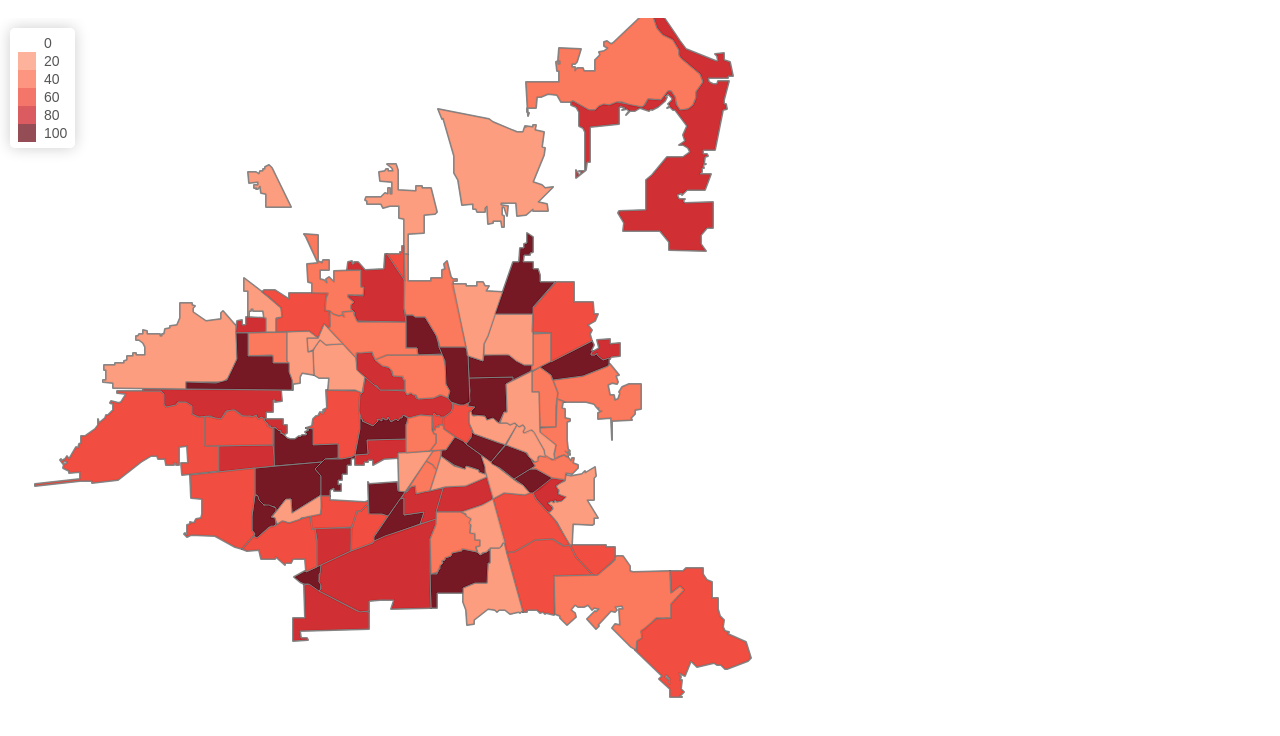
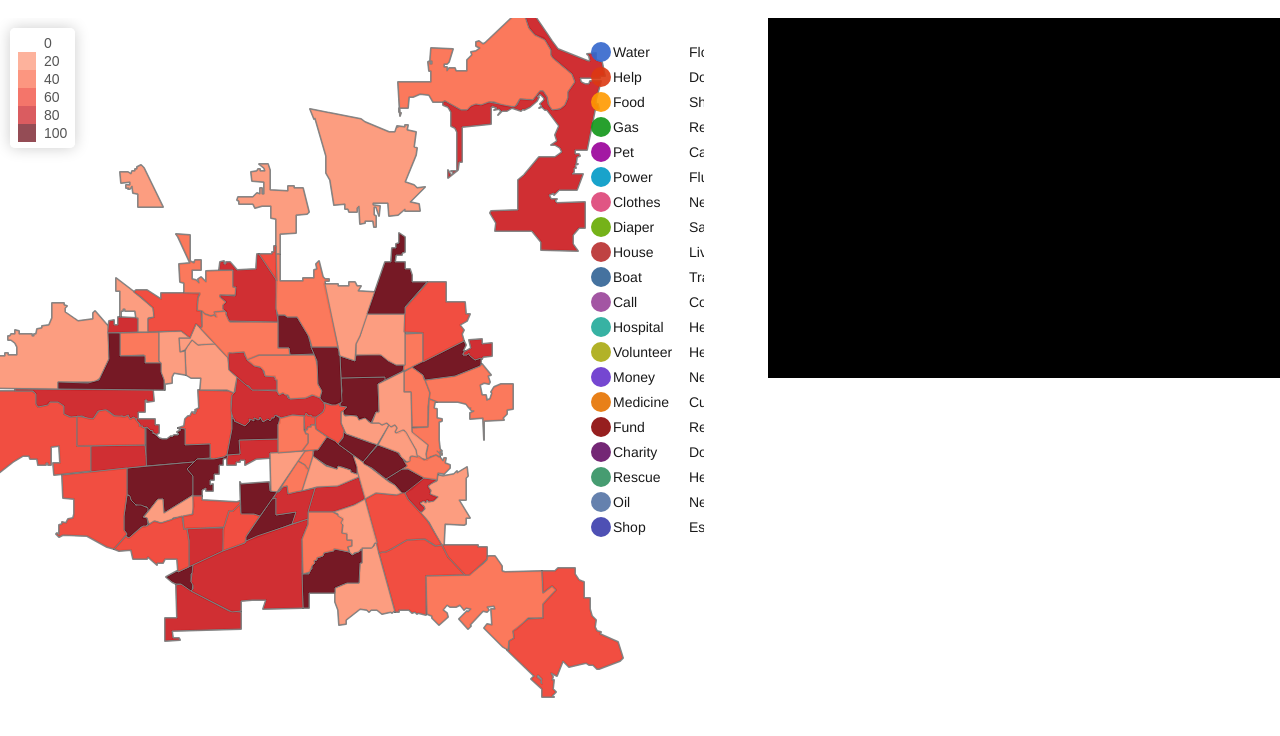
Before and after one commit to litpuvn/hurricane-need-vis, a plain HTML site: page index.html in a window 1280 px wide. Shown: the part 54-790 px from the top of the page. Drawn offline with nearby package versions, Linux system fonts and the light colour scheme.

Commit message:
Add files via upload

```diff
--- a/main/main.css
+++ b/main/main.css
@@ -17,20 +17,39 @@ body {
 
 .left {
   left: 0;
-  width: 70%;
+  width: 50%;
+  float: left;
+}
+
+.middle{
+  left: 45%;
+  width: 10%;
 }
 
 .right {
   right: 0;
-  width: 30%;
+  width: 40%;
 }
 
+/*
 .centered {
   position: absolute;
   top: 50%;
   left: 50%;
   transform: translate(-50%, -50%);
   text-align: center;
+}
+*/
+.up{
+  height: 45%;
+  background-color: black;
+}
+
+.down{
+  top: 55%;
+  height: 45%;
+  min-height: 300px;
+  min-width: 500px;
 }
 
 svg {
@@ -47,3 +66,8 @@ svg g {
   width: 150px;
   border-radius: 50%;
 }
+
+#chart{
+  min-width:500px;
+  min-height: 400px;
+}
--- a/main/map.css
+++ b/main/map.css
@@ -1,5 +1,5 @@
 #map{
-    width: 70%;
+    width: 50%;
     height: 100%;
     background-color: white;
     position: fixed;
```
